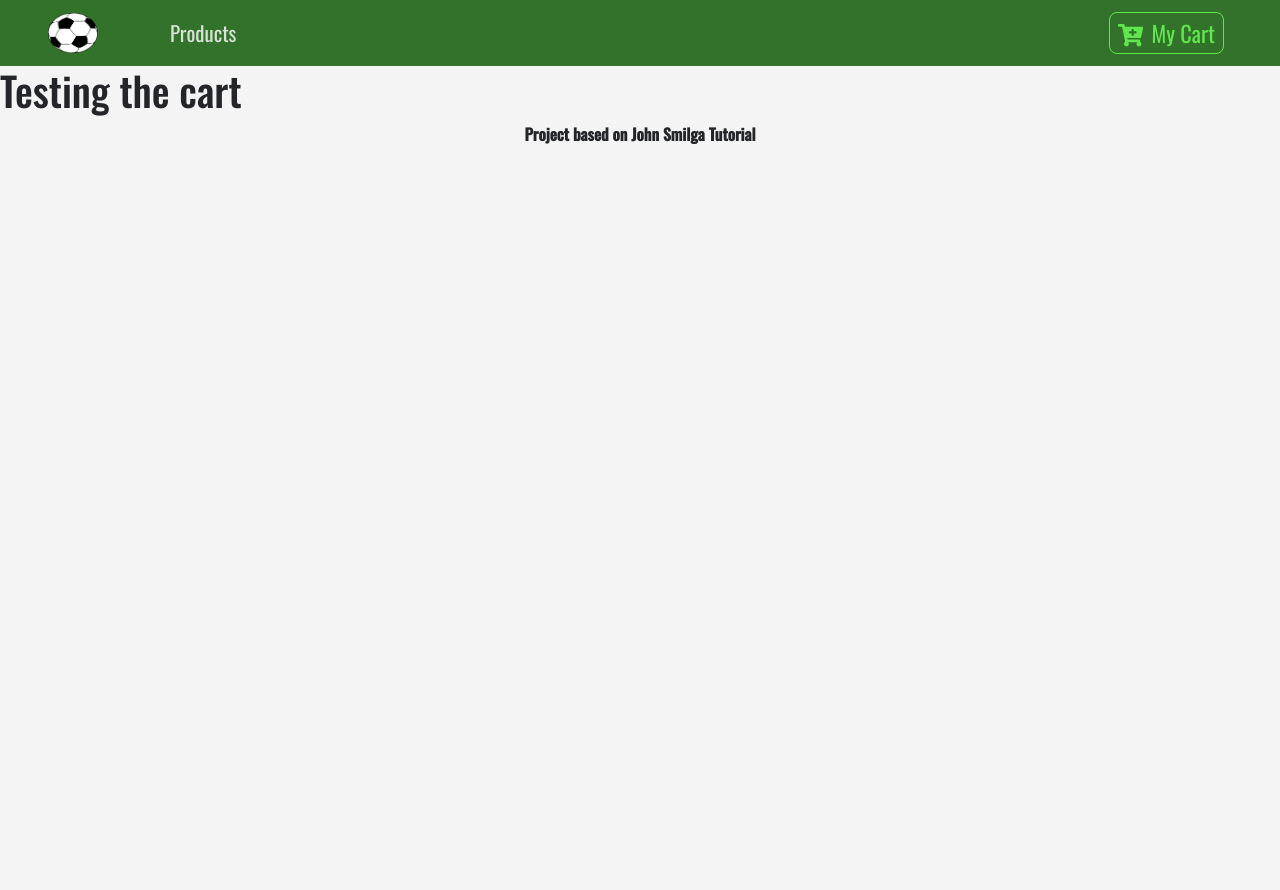
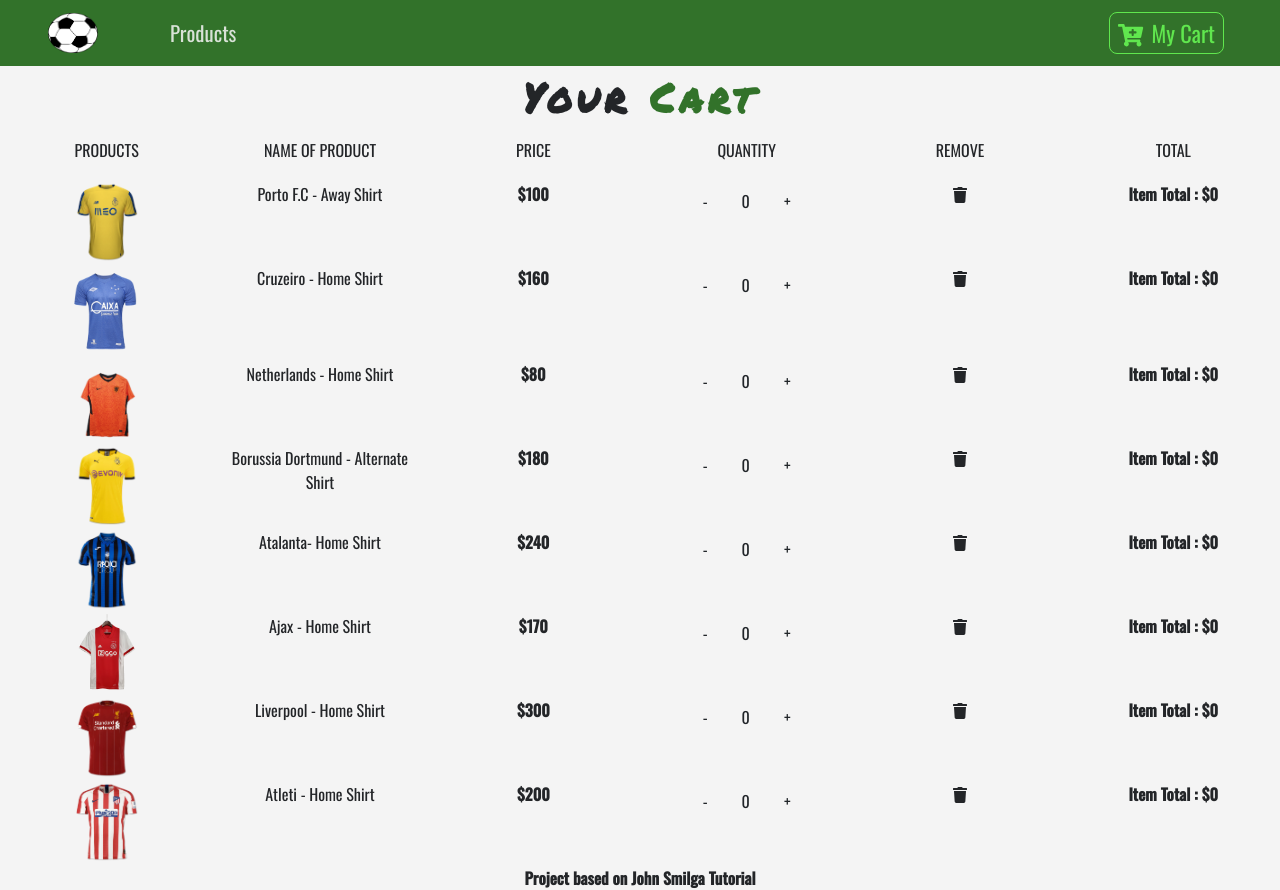
Before and after one commit to lucaspires-source/e-commerce, a React (Create React App) app: page /cart in a window 1280 px wide. Before the commit the page ends 800 px from the top, so only its background shows below. Built offline with nearby package versions, Linux system fonts and the light colour scheme.

Commit message:
cart component restructuring

```diff
--- a/src/components/Cart/Cart.js
+++ b/src/components/Cart/Cart.js
@@ -1,10 +1,24 @@
-import React, { Component } from 'react';
+import React, { Component } from 'react'
+import {ProductConsumer} from "../../context"
+import Title from "../Title"
+import CartColumns from "./CartColumns"
+import CartList from './CartList'
+
 export default class Cart extends Component {
     render() {
         return (
-            <div>
-                <h1>Testing the cart</h1>
-            </div>
+            <section>
+                <ProductConsumer>
+                    {value => { const {cart} = value;
+                    return (
+                        <>
+                        <Title name="your " title ="cart"/>
+                        <CartColumns></CartColumns>
+                        <CartList value ={value}/>
+                        </>
+                        )}}
+                </ProductConsumer>
+            </section>
         )
     }
 }
--- /dev/null
+++ b/src/components/Cart/CartColumns.js
@@ -0,0 +1,28 @@
+import React from 'react'
+
+export default function CartColumns() {
+    return (
+        <div className="container-fluid text-center  d-none d-lg-block">
+            <div className="row">
+                <div className="col-10 mx-auto col-lg-2">
+                    <p className="text-uppercase">Products</p>
+                </div>
+                <div className="col-10 mx-auto col-lg-2">
+                    <p className="text-uppercase">Name of Product</p>
+                </div>
+                <div className="col-10 mx-auto col-lg-2">
+                    <p className="text-uppercase">Price</p>
+                </div>
+                <div className="col-10 mx-auto col-lg-2">
+                    <p className="text-uppercase">quantity</p>
+                </div>
+                <div className="col-10 mx-auto col-lg-2">
+                    <p className="text-uppercase">remove</p>
+                </div>
+                <div className="col-10 mx-auto col-lg-2">
+                    <p className="text-uppercase">total</p>
+                </div>
+            </div>
+        </div>
+    )
+}
--- /dev/null
+++ b/src/components/Cart/CartItem.js
@@ -0,0 +1,55 @@
+import React, { Component } from "react";
+import { FontAwesomeIcon } from '@fortawesome/react-fontawesome'
+import { faTrash } from '@fortawesome/free-solid-svg-icons'
+export default class CartItem extends Component {
+  render() {
+    const { id, title, img, price, total, count } = this.props.item;
+    const { increment, decrement, removeItem } = this.props.value;
+
+    return (
+        <div className="row my-1 text-capitalize text-center">
+            <div className="col-10 mx-auto col-lg-2">
+                <img src={img}  style={{ width: "5rem", heigth: "5rem" }} className="img-fluid" alt="product in cart"/>
+
+            </div>
+            <div className="col-10 mx-auto col-lg-2">
+                <span className="d-lg-none">product :</span> {title}
+            </div>
+            <div className="col-10 mx-auto col-lg-2">
+                <strong><span className="d-lg-none">price :</span> ${price}</strong>
+            </div>
+            <div className="col-10 mx-auto col-lg-2 my-2 my-lg-0">
+                <div className="d-flex justify-content-center">
+                    <div>
+                        <span
+                            className="btn btn-black mx-1"
+                            onClick={() => {
+                                return decrement(id);
+                                }}
+                        >
+                            -
+                        </span>
+                        <span className="btn btn-black mx-1">{count}</span>
+                        <span
+                            className="btn btn-black mx-1"
+                            onClick={() => {
+                                return increment(id);
+                                }}
+                        >
+                            +
+                        </span>
+                    </div>
+                </div>
+            </div>
+            <div className="col-10 mx-auto col-lg-2">
+                <div className=" cart-icon" onClick={() => removeItem(id)}>
+                    <FontAwesomeIcon icon={faTrash} />
+                </div>
+            </div>
+            <div className="col-10 mx-auto col-lg-2 ">
+                <strong>item total : ${total} </strong>
+            </div>
+        </div>
+    )
+}
+}
--- /dev/null
+++ b/src/components/Cart/CartList.js
@@ -0,0 +1,15 @@
+import React, { Component } from 'react'
+import CartItem from "./CartItem"
+export default class CartList extends Component {
+    render() {
+      const { value } = this.props;
+      const { cart } = this.props.value;
+      return (
+        <div className="container-fluid">
+            {cart.map(item => (
+            <CartItem key={item.id}  item={item} value={value} />
+            ))}
+        </div>
+      );
+    }
+  }
--- a/src/context.js
+++ b/src/context.js
@@ -7,16 +7,20 @@
   state = {
     products: [],
     detailProduct: detailProduct,
-    cart: [],
+    cart:storeProducts,
     modalOpen:false,
     modalProduct: detailProduct,
+    cartSubTotal:0,
+    cartTax:0,
+    cartTotal:0
+
   };
   componentDidMount() {
     this.setProducts();
   }
   setProducts = () => {
     let tempProducts = [];
-    storeProducts.forEach((item) => {
+    storeProducts.forEach(item => {
       const singleItem = { ...item };
       tempProducts = [...tempProducts, singleItem];
     });
@@ -59,12 +63,26 @@
           return { modalProduct: product, modalOpen: true };
         });
       };
+
   closeModal = () => {
     this.setState(() => {
     return { modalOpen: false };
             });
           }
+  increment = id =>{
+    console.log("testing 1")
+  }
 
+  decrement = id =>{
+    console.log("testing 2")
+  }
+  removeItem = id =>{
+    console.log("testing 3")
+  }
+
+  clearCart = () =>{
+    console.log("testing 4")
+  }
   render() {
     return (
       <ProductContext.Provider
@@ -73,7 +91,11 @@
           handleDetail: this.handleDetail,
           addToCart: this.addToCart,
           openModal:this.openModal,
-          closeModal:this.closeModal
+          closeModal:this.closeModal,
+          increment:this.increment,
+          decrement:this.decrement,
+          removeItem:this.removeItem,
+          clearCart:this.clearCart
         }}
       >
         {this.props.children}
```
Also changed, not shown: src/components/Cart/EmptyCart.js (added, +14 -0 lines). Lines whose indentation alone changed are shown as unchanged.
